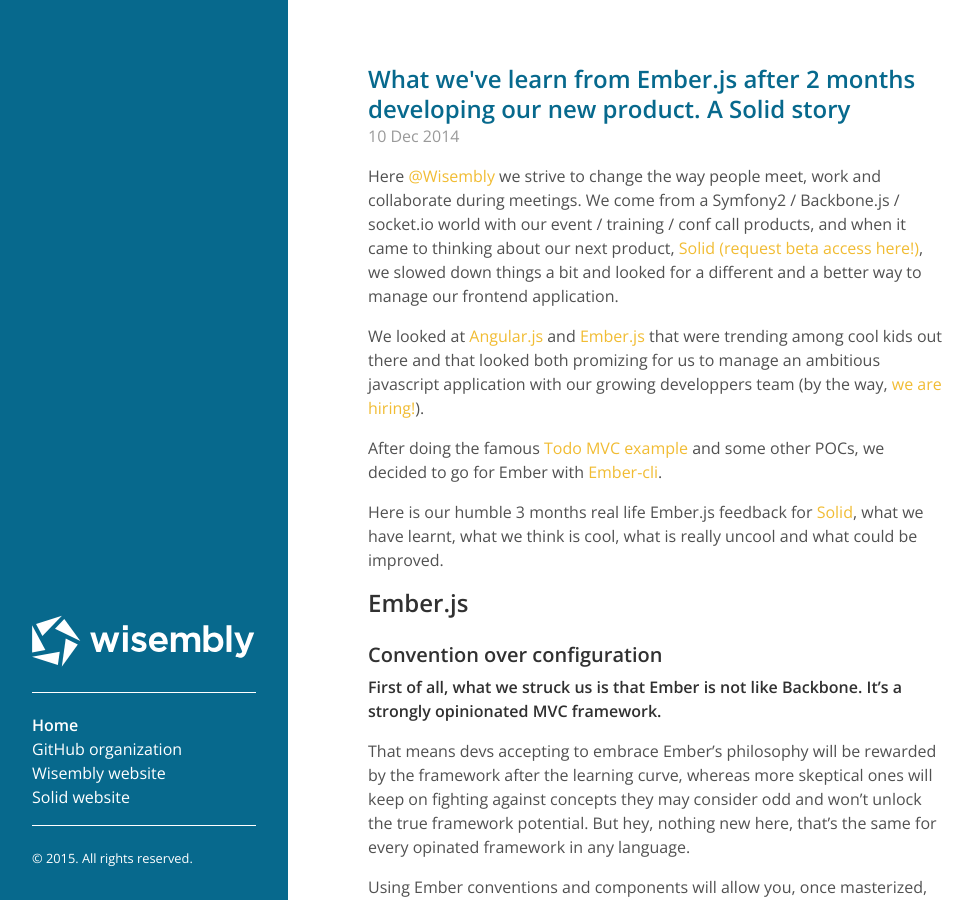
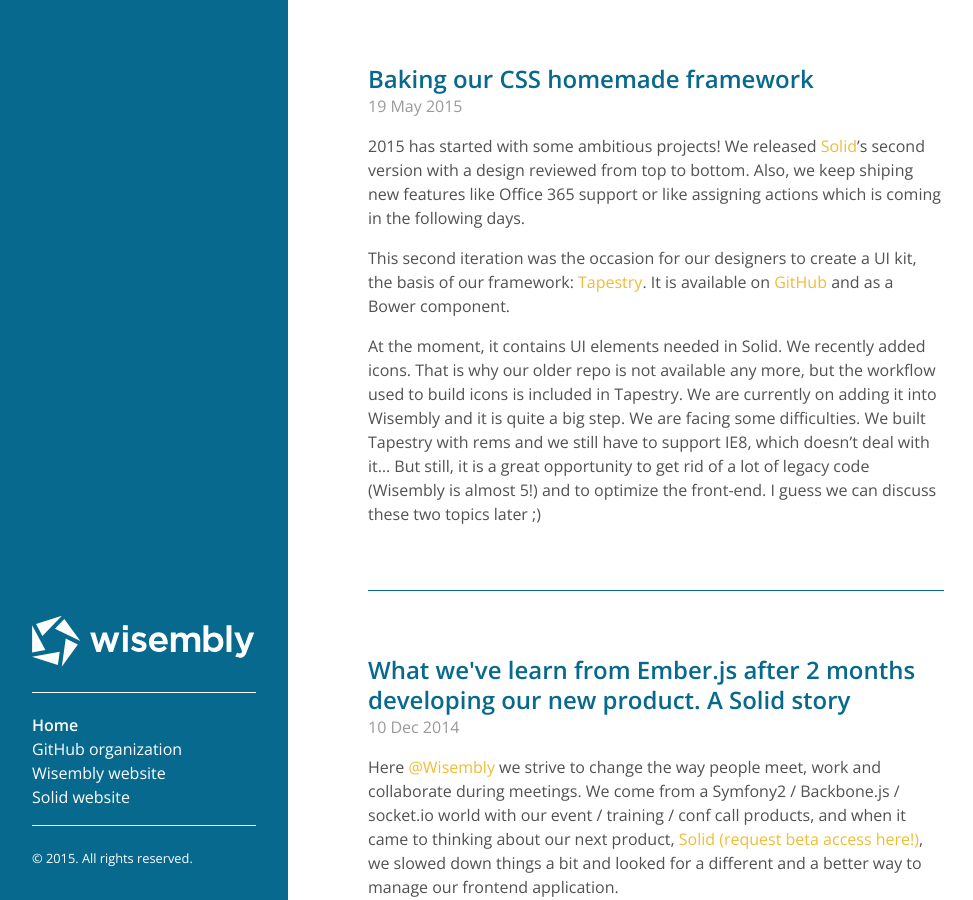
Before and after one commit to Wisembly/blog, a Jekyll site: the page built from index.html, in a window 1280 px wide and 900 px high. Shown: the whole window, without its empty margins (0-973 px from the left). Built offline with Jekyll 4.4.1, drawn with Linux system fonts in a browser that asks for light colours; Markdown is read by kramdown in place of the engine named in the settings; the list of posts is cut into pages by our own code.

Commit message:
Tapestry | blog post

```diff
--- a/_config.yml
+++ b/_config.yml
@@ -1,5 +1,7 @@
 # Dependencies
 markdown:           redcarpet
+redcarpet:
+  extensions: ["strikethrough"]
 highlighter:        pygments
 
 # Permalinks
--- a/_posts/2014-11-03-building-an-iconfont-from-sketch-to-gulp.markdown
+++ b/_posts/2014-11-03-building-an-iconfont-from-sketch-to-gulp.markdown
@@ -13,7 +13,7 @@
 In the front-end development of our 'older' app and for now, we used Grunt. But we saw that Gulp offers a lot of benefits: it is way faster and multitask. We decided to give it a try and took the occasion to make both workflows uniform.
 
 ### Less talk, more action!
-CSS optimization will be detailed in a further post. This post is about building a homemade iconfont with Sketch and Gulp. [By the way, you can fork this project on GitHub.](https://github.com/Wisembly/wisemblyiconfont)
+CSS optimization will be detailed in a further post. This post is about building a homemade iconfont with Sketch and Gulp. ~~By the way, you can fork this project on GitHub.~~ [New project here!](https://github.com/Wisembly/tapestry)
 
 We had some constraints like supporting IE7/8. It means that you have to build SVG, WOFF and... EOT. You will notice the original task is building SVG, WOFF, TTF and EOT:
 
--- /dev/null
+++ b/_posts/2015-05-19-baking-homemade-framework.markdown
@@ -0,0 +1,15 @@
+---
+layout:     post
+title:      "Baking our CSS homemade framework"
+categories:
+  - general
+  - front
+  - design
+author:     gabrielcousin
+---
+
+2015 has started with some ambitious projects! We released [Solid](http://getsolid.io)'s second version with a design reviewed from top to bottom. Also, we keep shiping new features like Office 365 support or like assigning actions which is coming in the following days.
+
+This second iteration was the occasion for our designers to create a UI kit, the basis of our framework: [Tapestry](http://wisembly.github.io/tapestry). It is available on [GitHub](http://github.com/wisembly/tapestry) and as a Bower component.
+
+At the moment, it contains UI elements needed in Solid. We recently added icons. That is why our older repo is not available any more, but the workflow used to build icons is included in Tapestry. We are currently on adding it into Wisembly and it is quite a big step. We are facing some difficulties. We built Tapestry with rems and we still have to support IE8, which doesn't deal with it… But still, it is a great opportunity to get rid of a lot of legacy code (Wisembly is almost 5!) and to optimize the front-end. I guess we can discuss these two topics later ;)
```
